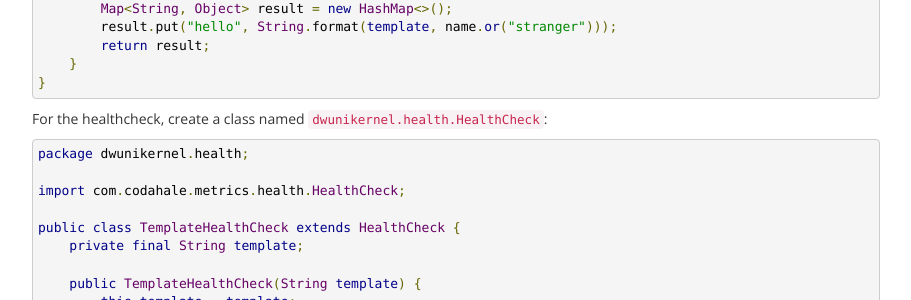
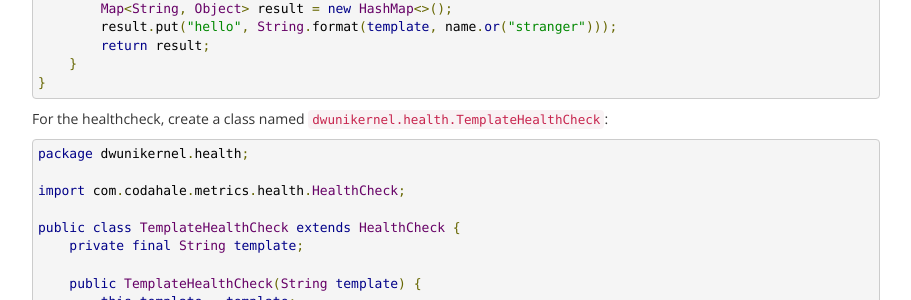
Before and after one commit to flyway/boxfuse.com, a Jekyll site: the page built from _posts/2015-04-25-dropwizard-aws.html, in a window 1280 px wide and 900 px high, scrolled down 2163 px. Shown: the part 148-448 px from the top of the window, without its empty margins (38-949 px from the left). Built offline with Jekyll 4.4.1, drawn with Linux system fonts in a browser that asks for light colours; comment, search, counter and statistics services are not loaded.

Commit message:
Fixed typos

```diff
--- a/_posts/2015-04-25-dropwizard-aws.html
+++ b/_posts/2015-04-25-dropwizard-aws.html
@@ -84,7 +84,7 @@ public class HelloWorldResource {
     }
 }</pre>
 
-    <p>For the healthcheck, create a class named <code>dwunikernel.health.HealthCheck</code>:</p>
+    <p>For the healthcheck, create a class named <code>dwunikernel.health.TemplateHealthCheck</code>:</p>
 
     <pre class="prettyprint">package dwunikernel.health;
 
--- a/_posts/2015-04-30-dropwizard-aws-maven.html
+++ b/_posts/2015-04-30-dropwizard-aws-maven.html
@@ -281,7 +281,7 @@ Tests run: 1, Failures: 0, Errors: 0, Skipped: 0
     <img src="/assets/posts/dropwizard-aws-maven/maven-phases.png" alt="Maven phases">
 </div>
 
-    <pre class="console">&gt; boxfuse clean deploy
+    <pre class="console">&gt; mvn clean deploy
 ...
 [INFO] Pushing axelfontaine/dwunikernel:1.0 ...
 [INFO] Verifying axelfontaine/dwunikernel:1.0 ...
```
